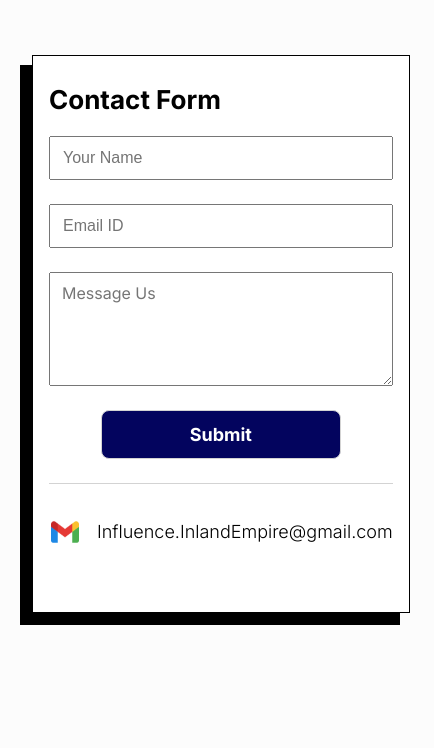
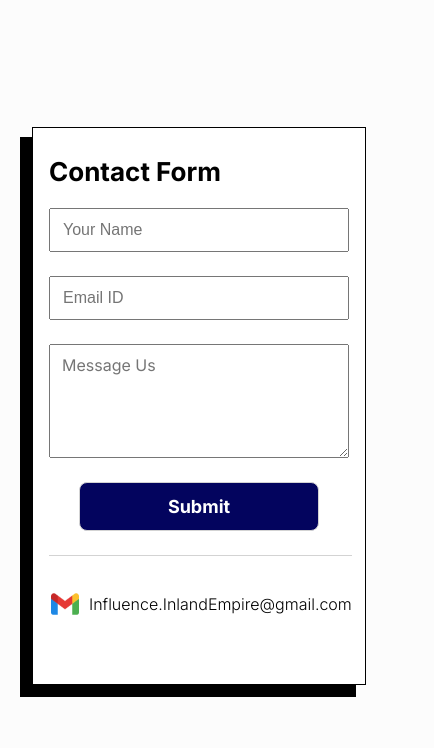
Before and after one commit to vimalselvarajan/ie-influence, a plain HTML site: page contact-us.html in a window 390 px wide. Shown: the part 96-844 px from the top of the page, 434 px wide, since content can reach past the window. Drawn offline with Linux system fonts and the light colour scheme.

Commit message:
Add files via upload

```diff
--- a/contact-us.html
+++ b/contact-us.html
@@ -55,7 +55,7 @@
                 <h1>Contact Form</h1>
                 <input type="text" name="name" required placeholder="Your Name">
                 <input type="email" name="email" required placeholder="Email ID">
-                <textarea placeholder="Message Us" rows="4"></textarea>
+                <textarea type="message" name="message" placeholder="Message Us" rows="4"></textarea>
                 <button type="submit">Submit</button>
                 <div class="alt-contact">
                     <img src="icons8-gmail-48.png">
--- a/styles.css
+++ b/styles.css
@@ -1007,7 +1007,7 @@ footer .q-links .txt:hover{
     }
 
     .hero-text-span-3 img {
-        height: 15rem;
+        height: 8rem;
     }
 
     .sign-up-cont {
@@ -1115,6 +1115,9 @@ footer .q-links .txt:hover{
         padding: 1rem;
     }
 
+    .insta-cont .boxes a {
+        color: inherit;
+    }
 
 }
 
@@ -1222,13 +1225,36 @@ footer .q-links .txt:hover{
         height: 7.5rem;
     }
 
+    .contact-form {
+        margin-top: 80px;
+    }
+
     .contact-form-cont {
         padding: 0rem 1.5rem;
+        margin: 0 auto;
     }
 
     .contact-form-cont form {
         gap: 1.5rem;
         padding: 2rem 1rem;
+        width: 300px;
+    }
+
+    .contact-form-cont .alt-contact {
+        flex-direction: row;
+        gap: 0.5rem;
+    }
+
+    .contact-form-cont .alt-contact img {
+        height: 2rem;
+        width: 2rem;
+    }
+
+    .contact-form-cont .alt-contact .txt {
+        font-size: 1rem;
+        vertical-align: middle;
+        line-height: 2rem;
+        font-weight: 300;
     }
 
 }
```
